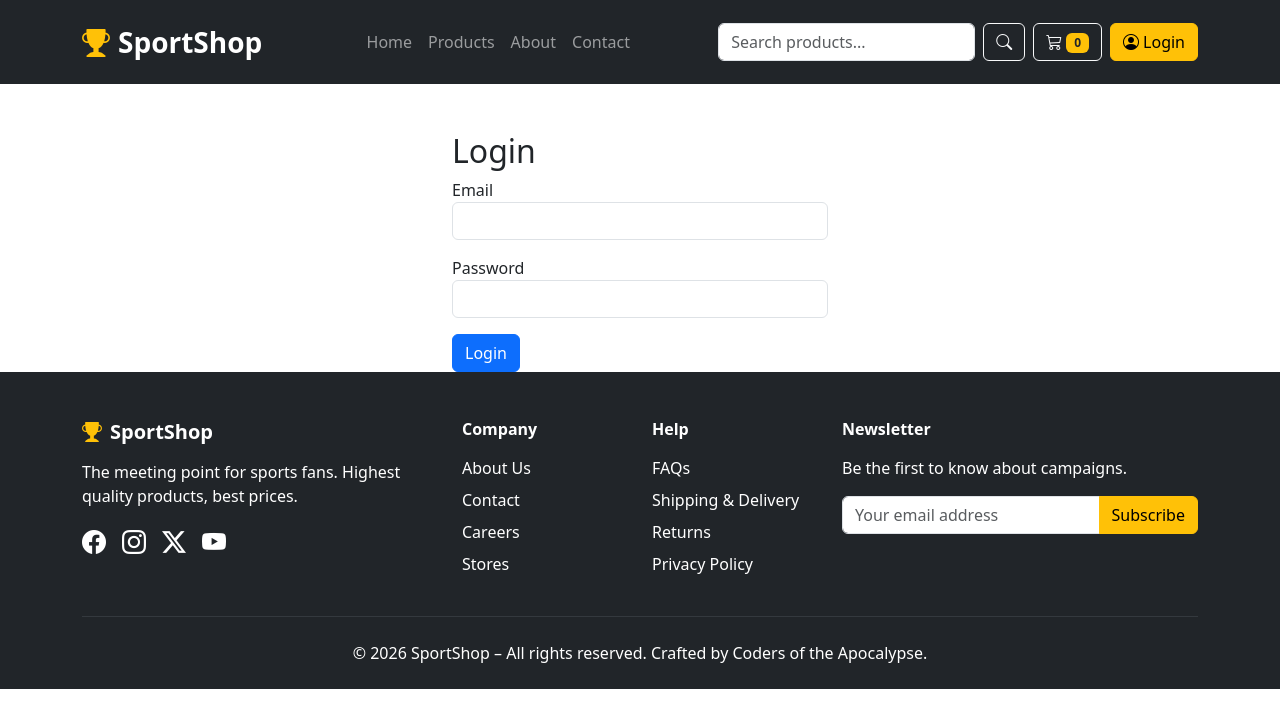
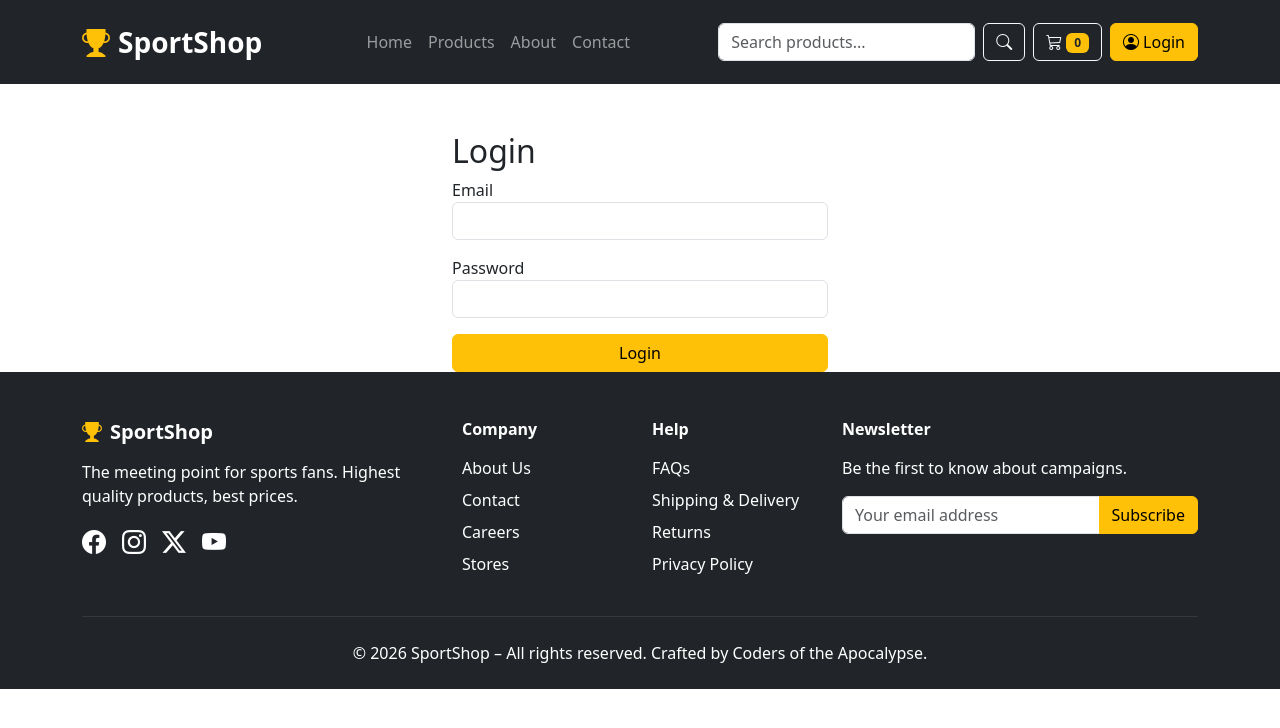
Before and after one commit to faikguler/Shop-for-Sports-fans, a React (Vite) app: page /login in a window 1280 px wide. Shown: the top 728 px of the page. Built offline with nearby package versions, Linux system fonts and the light colour scheme.

Commit message:
after login every user, include admin can see normal main page

```diff
--- a/src/pages/Login.jsx
+++ b/src/pages/Login.jsx
@@ -15,11 +15,7 @@
       const { token, user } = res.data; //  { token, user }
       localStorage.setItem('token', token);
       setUser(user);
-      if (user.role === 'admin') {
-        navigate('/admin/dashboard');
-      } else {
-        navigate('/');
-      }
+      navigate('/');
     } catch (err) {
       setError('Invalid email or password');
     }
@@ -50,7 +46,7 @@
             required
           />
         </div>
-        <button type="submit" className="btn btn-primary">Login</button>
+        <button type="submit" className="btn btn-warning w-100">Login</button>
       </form>
     </div>
   );
```
